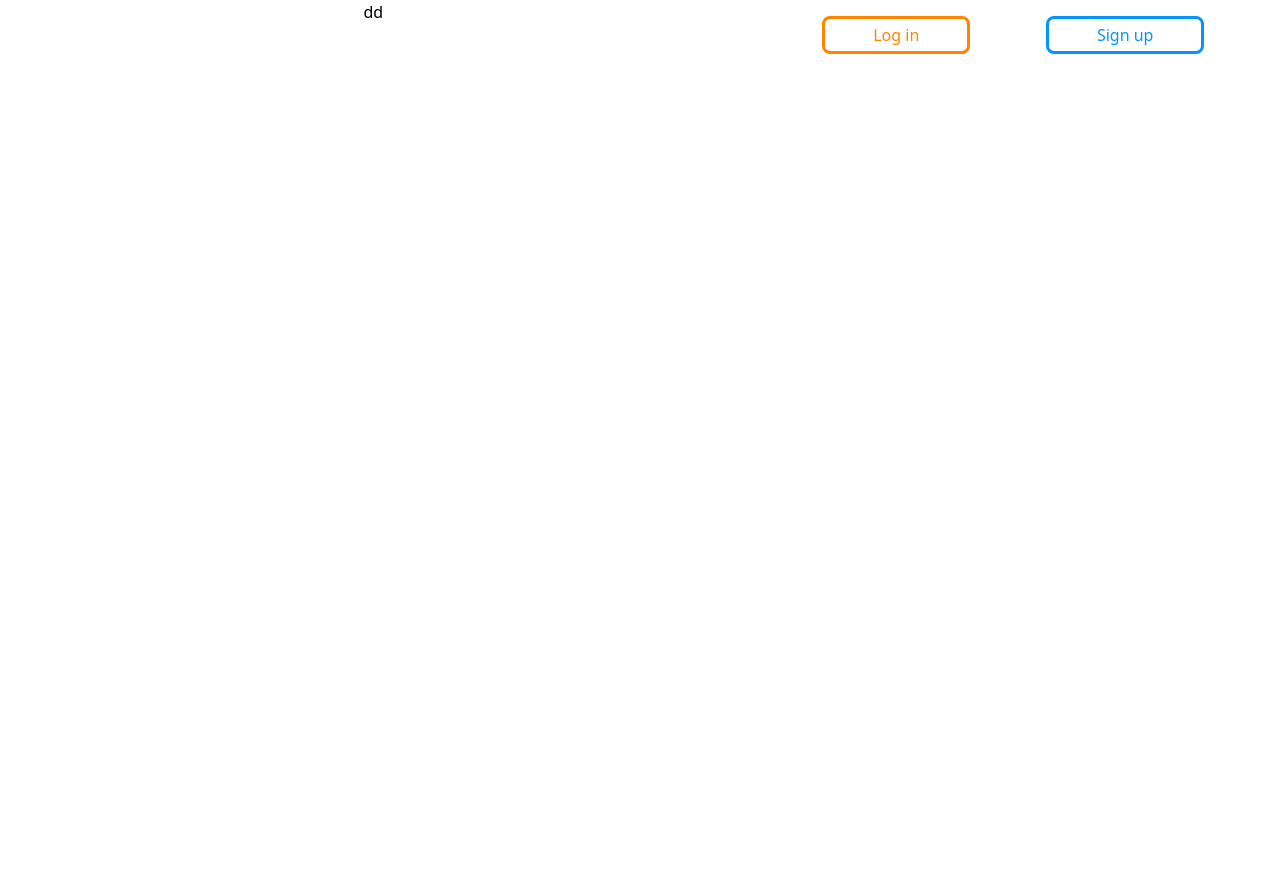
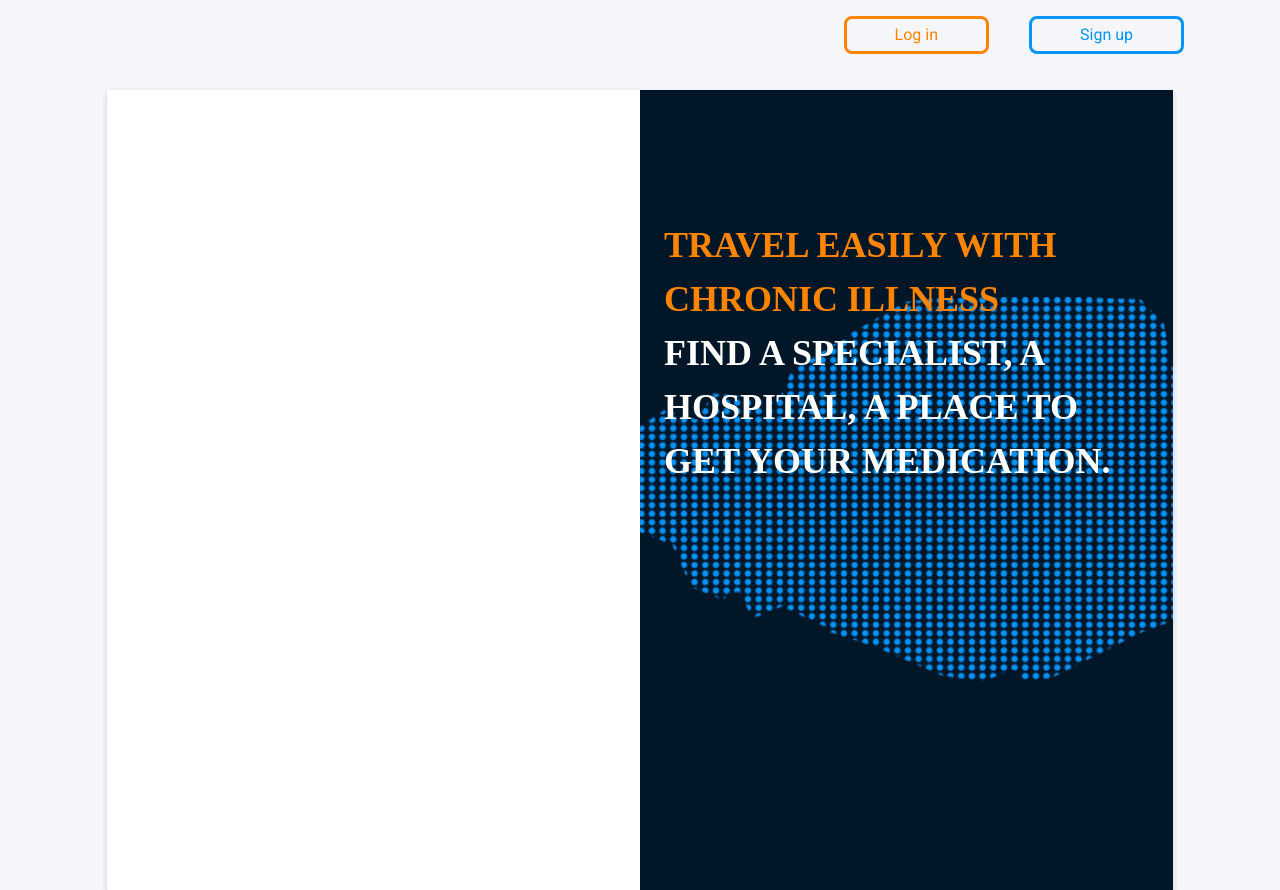
Before and after one commit to nekocheik/I_need_v2, a React (Create React App) app: page / in a window 1280 px wide. Before the commit the page ends 800 px from the top, so only its background shows below. Built offline with nearby package versions, Linux system fonts and the light colour scheme.

Commit message:
update day

```diff
--- a/src/App.js
+++ b/src/App.js
@@ -3,16 +3,21 @@ import "./App.css";
 import { Switch, Route } from "react-router-dom";
 import SingIn from "./views/SingIN";
 import NavBarre from "./components/layouts/NavBarre";
+import PageWrap from "./components/layouts/PageWrap";
 
 function App() {
   return (
-    <div className="App">
+    <div className="App font-Roboto bg-quaternary-color">
+      <div className="flex flex-col">
         <NavBarre />
+        <PageWrap>
           <Switch>
             <Route path="/">
               <SingIn />
             </Route>
           </Switch>
+        </PageWrap>
+      </div>
     </div>
   );
 }
--- /dev/null
+++ b/src/assets/fonts.css
@@ -0,0 +1,3 @@
+/* assistant-regular - latin */
+
+@import url('https://fonts.googleapis.com/css2?family=Open+Sans&family=Roboto&display=swap');
--- a/src/components/atoms/AButton.jsx
+++ b/src/components/atoms/AButton.jsx
@@ -1,8 +1,17 @@
 import React from "react";
 import useStyleGuild from "../../customHooks/useStyleGuild";
 
-const AButton = ({ children, color = "primary", full, empty = true }) => {
-  const defaultStyle = `border-${color}-color rounded-lg text-${color}-color px-12 py-1 border-3`;
+const AButton = ({
+  children,
+  classCss,
+  color = "primary",
+  full,
+  empty = true,
+}) => {
+  const defaultStyle =
+    `focus:outline-none focus:shadow-outline border-${color}-color rounded-lg text-${color}-color px-12 py-1 border-3` +
+    " " +
+    classCss;
   const [className] = useStyleGuild({
     defaultStyle: defaultStyle,
     empty: {
--- /dev/null
+++ b/src/components/layouts/CatchPhrase.jsx
@@ -0,0 +1,26 @@
+import React from "react";
+import backgroundImage from "../../assets/images/logPages/mapBlue.png";
+
+const catchPhrase = () => {
+  return (
+    <div
+      style={{
+        backgroundImage: "url(" + backgroundImage + ")",
+        backgroundRepeat: "no-repeat",
+        backgroundSize: "120% auto",
+        backgroundPositionX: "-50px",
+        backgroundPositionY: "center",
+      }}
+      className="text-4xl font-Assistant font-semibold text-left p-6 py-32 uppercase m-auto h-screen items-stretch w-1/2 bg-tertiaire-color"
+    >
+      <h1 className="text-secondary-color">
+        Travel easily with chronic illness{" "}
+      </h1>
+      <h2 className="text-white">
+        Find a specialist, a hospital, a place to get your medication.
+      </h2>
+    </div>
+  );
+};
+
+export default catchPhrase;
--- a/src/components/layouts/NavBarre.jsx
+++ b/src/components/layouts/NavBarre.jsx
@@ -3,9 +3,11 @@ import AButton from "../atoms/AButton";
 
 const NavBarre = () => {
   return (
-    <div className="py-4 w-10/12 md:w-5/12 float-right flex justify-evenly m-auto">
-      <AButton color={"secondary"}>Log in</AButton>
-      <AButton>Sign up</AButton>
+    <div className="py-4 w-full flex justify-end">
+      <AButton classCss="mr-10" color={"secondary"}>
+        Log in
+      </AButton>
+      <AButton classCss="mr-24">Sign up</AButton>
     </div>
   );
 };
--- a/src/components/layouts/PageWrap.jsx
+++ b/src/components/layouts/PageWrap.jsx
@@ -1,7 +1,14 @@
 import React from "react";
 
 const PageWrap = (props) => {
-  return <div className="w-10/12 bg-white">{props.children}</div>;
+  return (
+    <div
+      className="w-10/12 mt-5 min-h-screen self-center bg-white"
+      Style="box-shadow: 0px 3px 6px #00000029"
+    >
+      {props.children}
+    </div>
+  );
 };
 
 export default PageWrap;
--- a/src/index.js
+++ b/src/index.js
@@ -4,6 +4,7 @@ import "./assets/main.css";
 import App from "./App";
 import * as serviceWorker from "./serviceWorker";
 import { BrowserRouter as Router } from "react-router-dom";
+import "./assets/fonts.css";
 
 ReactDOM.render(
   <React.StrictMode>
--- a/src/views/SingIN.jsx
+++ b/src/views/SingIN.jsx
@@ -1,8 +1,13 @@
 import React from "react";
 import PageWrap from "../components/layouts/PageWrap";
-
+import CatchPhrase from "../components/layouts/CatchPhrase";
 const SingIn = () => {
-  return <PageWrap> dd</PageWrap>;
+  return (
+    <div className="flex w-full flex-row min-h-screen">
+      <div id="form_singUp" className="w-1/2"></div>
+      <CatchPhrase />
+    </div>
+  );
 };
 
 export default SingIn;
```
Also changed, not shown: src/assets/images/logPages/mapBlue.png (added), src/assets/main.css, tailwind.js. Lines whose indentation alone changed are shown as unchanged.
